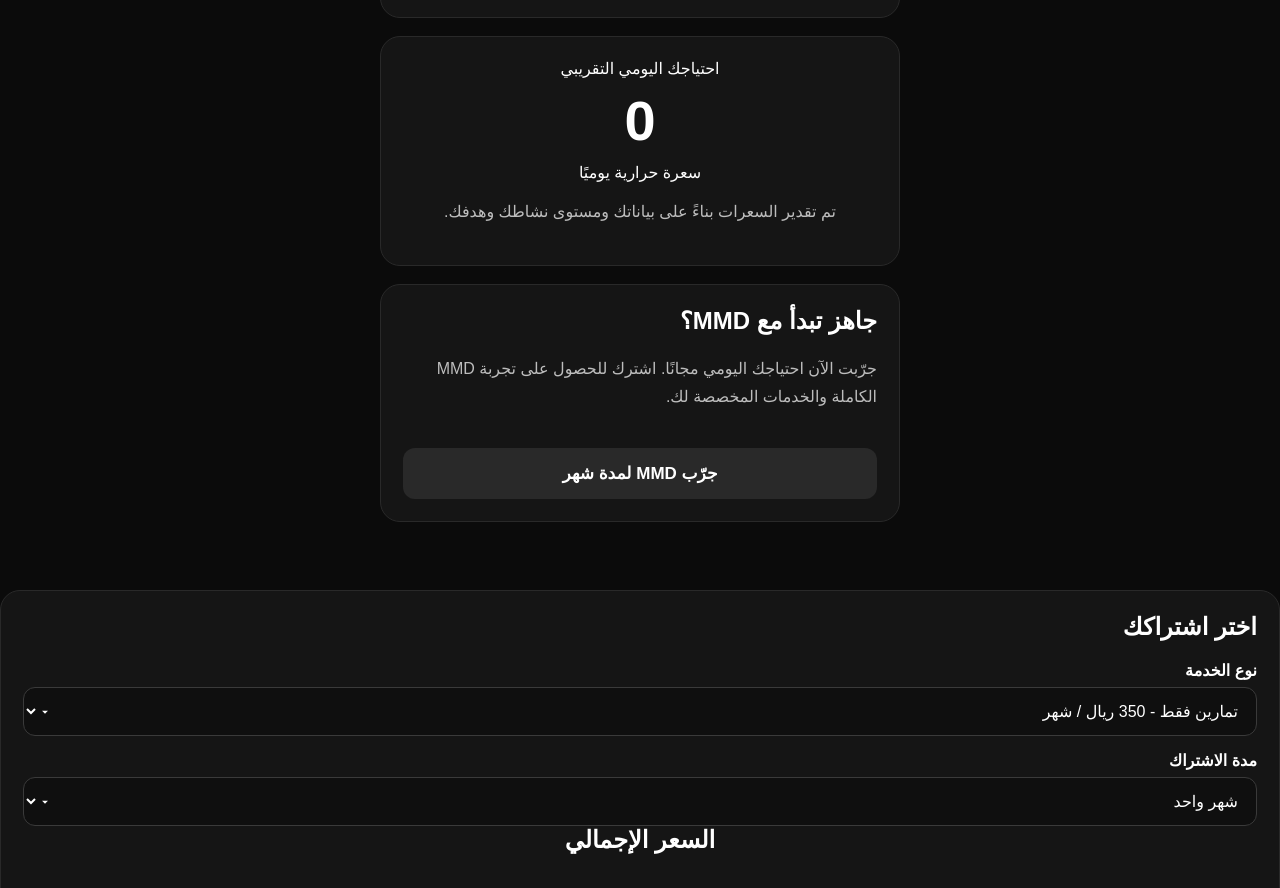
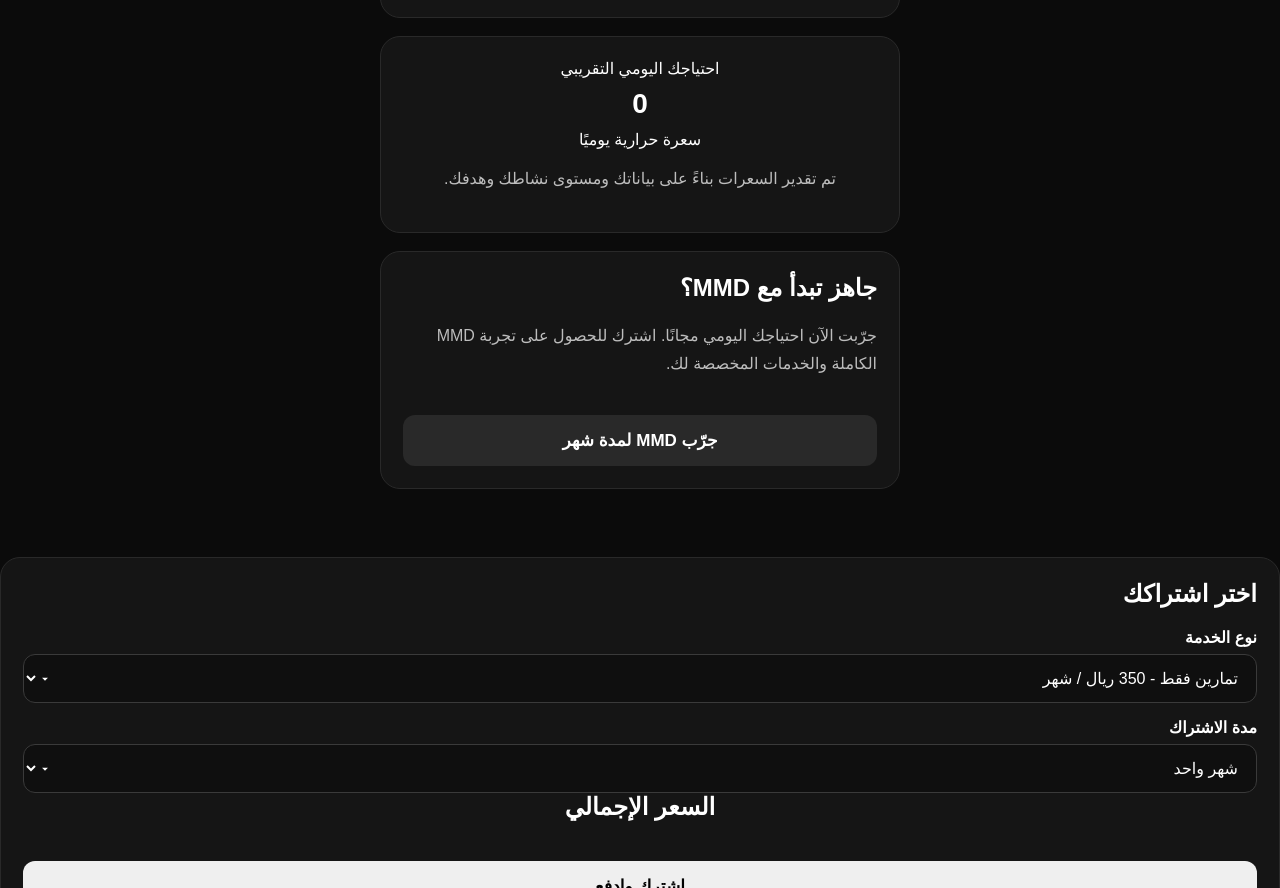
Before and after one commit to mnsourdosri-crypto/mmd-staging, a website: page public/index.html in a window 1280 px wide. Shown: the part 903-1791 px from the top of the page. Drawn offline with Linux system fonts and the light colour scheme.

Commit message:
تصغير حجم السعر

```diff
--- a/public/index.html
+++ b/public/index.html
@@ -104,7 +104,7 @@
     }
 
     .calories {
-      font-size: 56px;
+      font-size: 28px;
       font-weight: 900;
       margin: 10px 0;
     }
```
